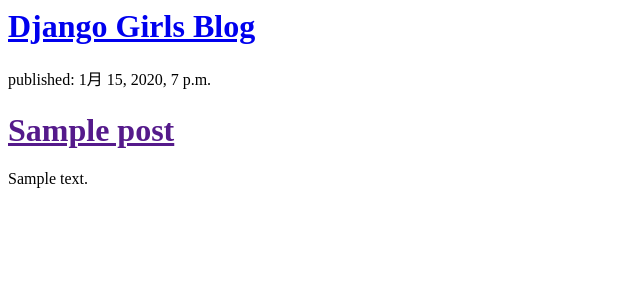
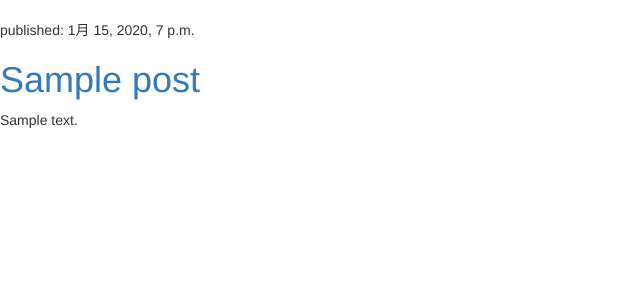
Before and after one commit to kotekote0419/my-first-blog, a Django app: template blog/templates/blog/post_list.html in a window 1280 px wide. Shown: the top 300 px of the page, without its empty margins (0-640 px from the left). Run offline with Django 3.2, Linux system fonts and the light colour scheme; the template is opened without the code that fills it: values that come from a table or form of the project are taken from there, others are empty; tables that the repository leaves empty hold one stand-in row (values such as "Sample post"); some libraries are stand-ins or nearby versions.

Commit message:
css from bootstrap

```diff
--- a/blog/templates/blog/post_list.html
+++ b/blog/templates/blog/post_list.html
@@ -1,5 +1,9 @@
+<head>
+    <link rel="stylesheet" href="//maxcdn.bootstrapcdn.com/bootstrap/3.2.0/css/bootstrap.min.css">
+    <link rel="stylesheet" href="//maxcdn.bootstrapcdn.com/bootstrap/3.2.0/css/bootstrap-theme.min.css">
+</head>
 <div>
-    <h1><a href="/">Django Girls Blog</a></h1>
+    <h1><a href="/"></a></h1>
 </div>
 
 {% for post in posts %}
```
